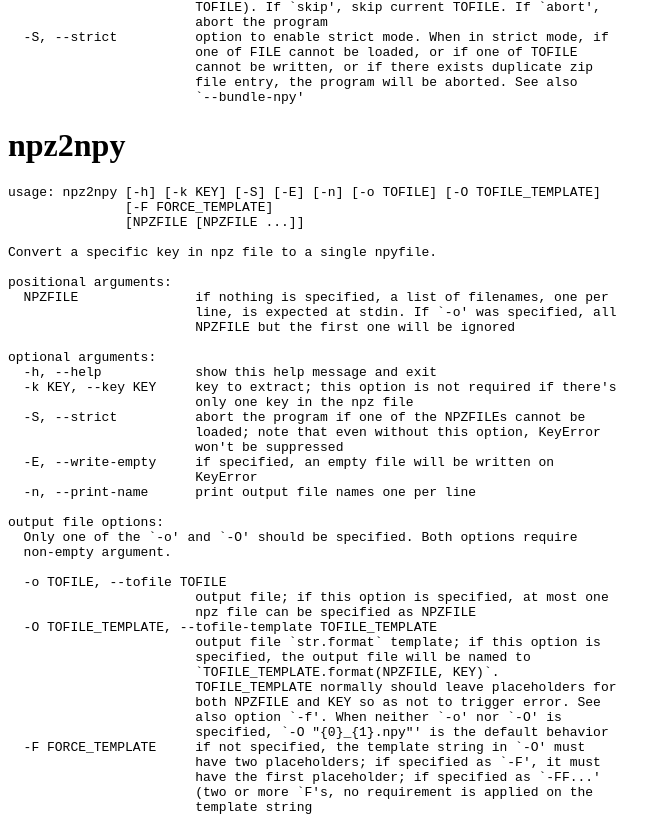
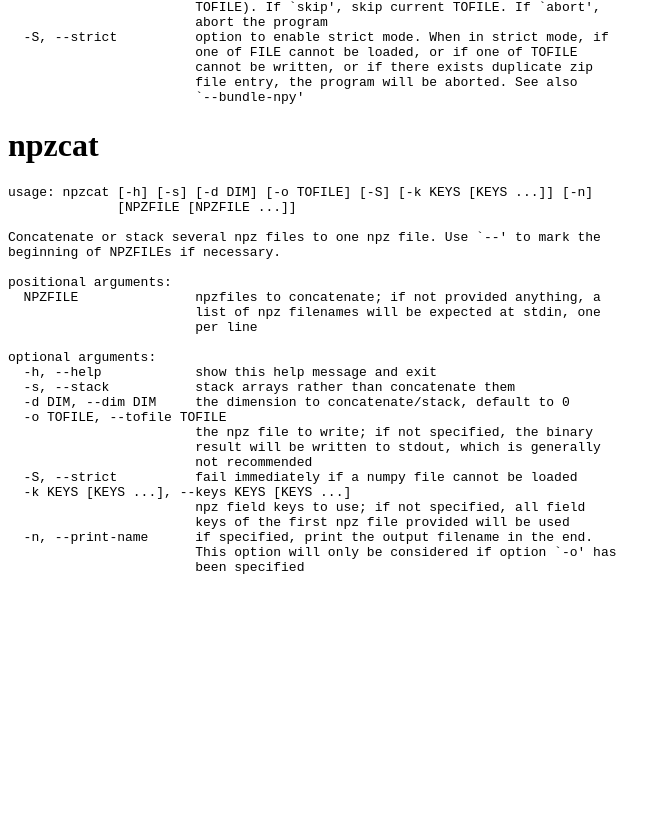
Before and after one commit to kkew3/npyzutils, a plain HTML site: page doc/index.html in a window 1280 px wide. Shown: the part 2976-3795 px from the top of the page, without its empty margins (0-671 px from the left). After the commit the page ends 3564 px from the top, so only its background shows below. Drawn offline with Linux system fonts and the light colour scheme.

Commit message:
Updated doc

```diff
--- a/doc/index.html
+++ b/doc/index.html
@@ -187,49 +187,6 @@ optional arguments:
                         cannot be written, or if there exists duplicate zip
                         file entry, the program will be aborted. See also
                         `--bundle-npy&#39;</code></pre>
-<h1 id="npz2npy">npz2npy</h1>
-<pre><code>usage: npz2npy [-h] [-k KEY] [-S] [-E] [-n] [-o TOFILE] [-O TOFILE_TEMPLATE]
-               [-F FORCE_TEMPLATE]
-               [NPZFILE [NPZFILE ...]]
-
-Convert a specific key in npz file to a single npyfile.
-
-positional arguments:
-  NPZFILE               if nothing is specified, a list of filenames, one per
-                        line, is expected at stdin. If `-o&#39; was specified, all
-                        NPZFILE but the first one will be ignored
-
-optional arguments:
-  -h, --help            show this help message and exit
-  -k KEY, --key KEY     key to extract; this option is not required if there&#39;s
-                        only one key in the npz file
-  -S, --strict          abort the program if one of the NPZFILEs cannot be
-                        loaded; note that even without this option, KeyError
-                        won&#39;t be suppressed
-  -E, --write-empty     if specified, an empty file will be written on
-                        KeyError
-  -n, --print-name      print output file names one per line
-
-output file options:
-  Only one of the `-o&#39; and `-O&#39; should be specified. Both options require
-  non-empty argument.
-
-  -o TOFILE, --tofile TOFILE
-                        output file; if this option is specified, at most one
-                        npz file can be specified as NPZFILE
-  -O TOFILE_TEMPLATE, --tofile-template TOFILE_TEMPLATE
-                        output file `str.format` template; if this option is
-                        specified, the output file will be named to
-                        `TOFILE_TEMPLATE.format(NPZFILE, KEY)`.
-                        TOFILE_TEMPLATE normally should leave placeholders for
-                        both NPZFILE and KEY so as not to trigger error. See
-                        also option `-f&#39;. When neither `-o&#39; nor `-O&#39; is
-                        specified, `-O &quot;{0}_{1}.npy&quot;&#39; is the default behavior
-  -F FORCE_TEMPLATE     if not specified, the template string in `-O&#39; must
-                        have two placeholders; if specified as `-F&#39;, it must
-                        have the first placeholder; if specified as `-FF...&#39;
-                        (two or more `F&#39;s, no requirement is applied on the
-                        template string</code></pre>
 <h1 id="npzcat">npzcat</h1>
 <pre><code>usage: npzcat [-h] [-s] [-d DIM] [-o TOFILE] [-S] [-k KEYS [KEYS ...]] [-n]
               [NPZFILE [NPZFILE ...]]
```
Also changed, not shown: 1 other file.
